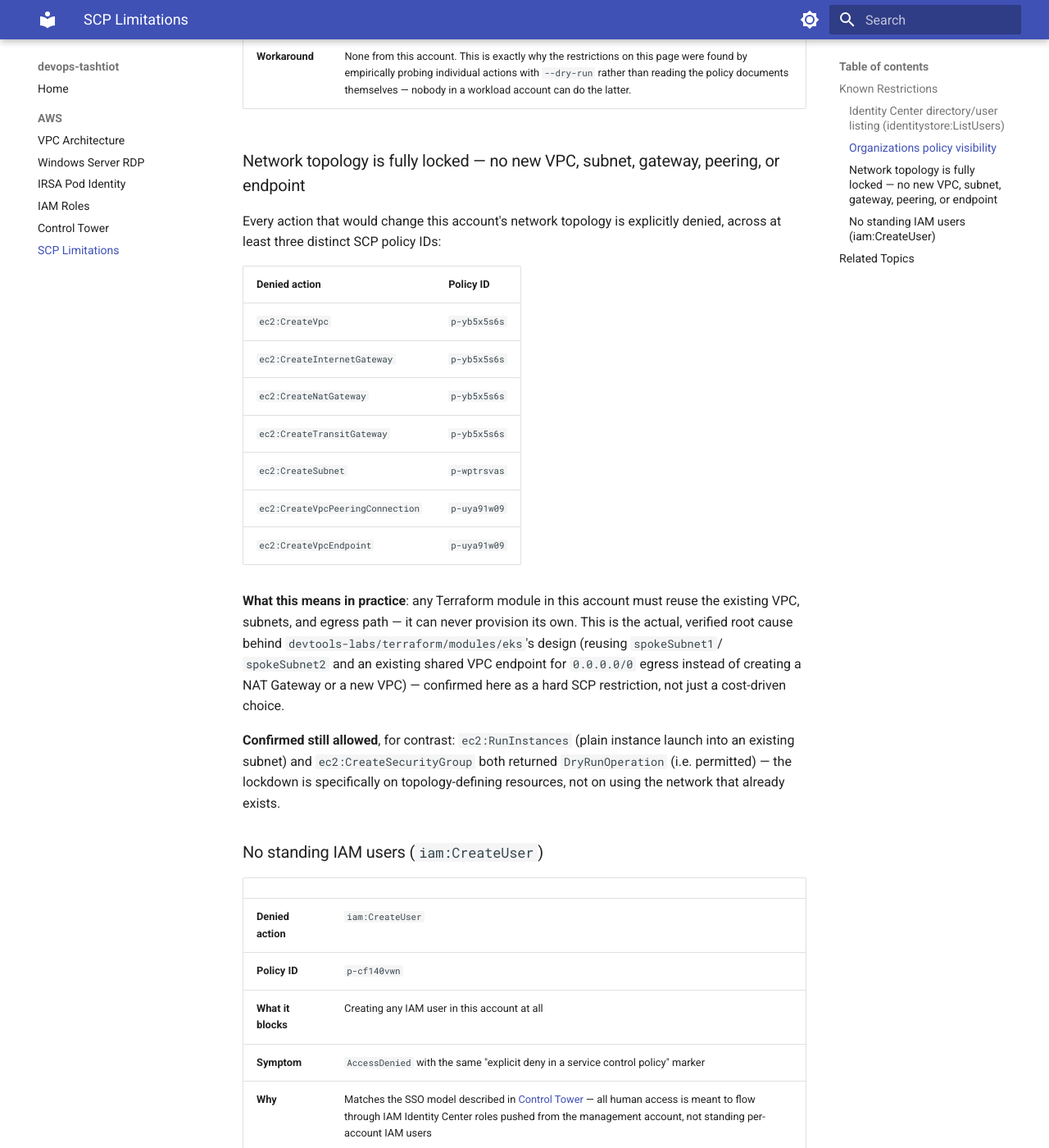
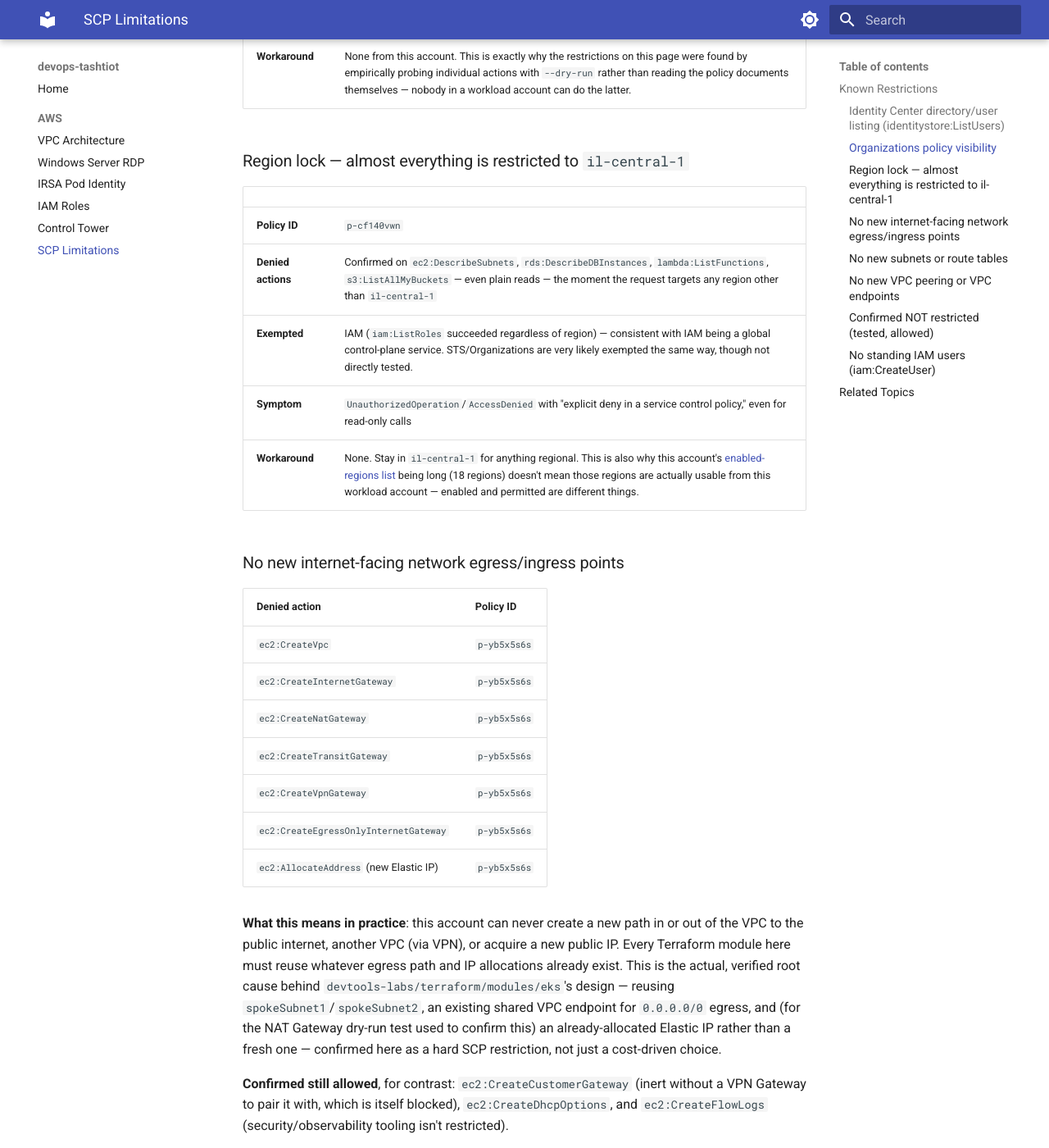
Before and after one commit to devops-tashtiot/devops-tashtiot.github.io, an MkDocs documentation site: the page built from docs-src/aws/scp-limitations.md, in a window 1280 px wide and 1400 px high, scrolled down 1180 px. Shown: the whole window at 82% size. Built offline with MkDocs 1.6.1 and Material for MkDocs 9.7.7, drawn with Linux system fonts in a browser that asks for light colours; some of the changed text lies outside the part shown.

Commit message:
docs: expand SCP findings with region-lock and network-primitive denials

```diff
--- a/docs-src/aws/scp-limitations.md
+++ b/docs-src/aws/scp-limitations.md
@@ -9,9 +9,9 @@ underlying API call, regardless of the caller's own IAM permissions.
 
 Everything below the Identity Center entry was confirmed by direct, safe probing of this
 account — `ec2:*` calls with the `--dry-run` flag (which evaluates permissions/SCPs without ever
-executing the action), and for the one non-dry-run-capable case (`iam:CreateUser`) relying on the
-fact that an explicit deny stops the call before anything is created. No real resource was
-created to produce these findings.
+executing the action), and for non-dry-run-capable calls, relying on the fact that an explicit
+deny stops the call before anything is created or read. No real resource was created and no
+region setting was permanently changed to produce these findings.
 
 ---
 
@@ -35,10 +35,17 @@ created to produce these findings.
 | **Symptom** | `AccessDeniedException: You don't have permissions to access this resource` |
 | **Workaround** | None from this account. This is exactly why the restrictions on this page were found by empirically probing individual actions with `--dry-run` rather than reading the policy documents themselves — nobody in a workload account can do the latter. |
 
-### Network topology is fully locked — no new VPC, subnet, gateway, peering, or endpoint
+### Region lock — almost everything is restricted to `il-central-1`
 
-Every action that would change this account's network topology is explicitly denied, across at
-least three distinct SCP policy IDs:
+| | |
+|---|---|
+| **Policy ID** | `p-cf140vwn` |
+| **Denied actions** | Confirmed on `ec2:DescribeSubnets`, `rds:DescribeDBInstances`, `lambda:ListFunctions`, `s3:ListAllMyBuckets` — even plain reads — the moment the request targets any region other than `il-central-1` |
+| **Exempted** | IAM (`iam:ListRoles` succeeded regardless of region) — consistent with IAM being a global control-plane service. STS/Organizations are very likely exempted the same way, though not directly tested. |
+| **Symptom** | `UnauthorizedOperation`/`AccessDenied` with "explicit deny in a service control policy," even for read-only calls |
+| **Workaround** | None. Stay in `il-central-1` for anything regional. This is also why this account's [enabled-regions list](https://docs.aws.amazon.com/accounts/latest/reference/manage-acct-regions.html) being long (18 regions) doesn't mean those regions are actually usable from this workload account — enabled and permitted are different things. |
+
+### No new internet-facing network egress/ingress points
 
 | Denied action | Policy ID |
 |---|---|
@@ -46,28 +53,55 @@ least three distinct SCP policy IDs:
 | `ec2:CreateInternetGateway` | `p-yb5x5s6s` |
 | `ec2:CreateNatGateway` | `p-yb5x5s6s` |
 | `ec2:CreateTransitGateway` | `p-yb5x5s6s` |
+| `ec2:CreateVpnGateway` | `p-yb5x5s6s` |
+| `ec2:CreateEgressOnlyInternetGateway` | `p-yb5x5s6s` |
+| `ec2:AllocateAddress` (new Elastic IP) | `p-yb5x5s6s` |
+
+**What this means in practice**: this account can never create a new path in or out of the VPC to
+the public internet, another VPC (via VPN), or acquire a new public IP. Every Terraform module
+here must reuse whatever egress path and IP allocations already exist. This is the actual,
+verified root cause behind `devtools-labs/terraform/modules/eks`'s design — reusing
+`spokeSubnet1`/`spokeSubnet2`, an existing shared VPC endpoint for `0.0.0.0/0` egress, and (for
+the NAT Gateway dry-run test used to confirm this) an already-allocated Elastic IP rather than a
+fresh one — confirmed here as a hard SCP restriction, not just a cost-driven choice.
+
+**Confirmed still allowed**, for contrast: `ec2:CreateCustomerGateway` (inert without a VPN
+Gateway to pair it with, which is itself blocked), `ec2:CreateDhcpOptions`, and
+`ec2:CreateFlowLogs` (security/observability tooling isn't restricted).
+
+### No new subnets or route tables
+
+| Denied action | Policy ID |
+|---|---|
 | `ec2:CreateSubnet` | `p-wptrsvas` |
+| `ec2:CreateRouteTable` | `p-wptrsvas` |
+
+Same practical effect as the previous section, one level down: even carving up the *existing* VPC
+further, or adding new routing, is blocked — not just adding new top-level network objects.
+
+### No new VPC peering or VPC endpoints
+
+| Denied action | Policy ID |
+|---|---|
 | `ec2:CreateVpcPeeringConnection` | `p-uya91w09` |
 | `ec2:CreateVpcEndpoint` | `p-uya91w09` |
 
-**What this means in practice**: any Terraform module in this account must reuse the existing
-VPC, subnets, and egress path — it can never provision its own. This is the actual, verified root
-cause behind `devtools-labs/terraform/modules/eks`'s design (reusing `spokeSubnet1`/
-`spokeSubnet2` and an existing shared VPC endpoint for `0.0.0.0/0` egress instead of creating a
-NAT Gateway or a new VPC) — confirmed here as a hard SCP restriction, not just a cost-driven
-choice.
+### Confirmed NOT restricted (tested, allowed)
 
-**Confirmed still allowed**, for contrast: `ec2:RunInstances` (plain instance launch into an
-existing subnet) and `ec2:CreateSecurityGroup` both returned `DryRunOperation` (i.e. permitted) —
-the lockdown is specifically on topology-defining resources, not on using the network that
-already exists.
+To keep this page honest about the actual boundary, not just what's denied — these were tested
+and returned `DryRunOperation` (permitted):
+
+- `ec2:RunInstances` — plain instance launch into an existing subnet, including large/GPU
+  instance types (tested with `p4d.24xlarge`) — no instance-type-based SCP restriction found.
+- `ec2:CreateSecurityGroup`
+- `ec2:CreateCustomerGateway`, `ec2:CreateDhcpOptions`, `ec2:CreateFlowLogs`
 
 ### No standing IAM users (`iam:CreateUser`)
 
 | | |
 |---|---|
 | **Denied action** | `iam:CreateUser` |
-| **Policy ID** | `p-cf140vwn` |
+| **Policy ID** | `p-cf140vwn` (same policy as the region lock above — a combined policy with multiple deny statements, not two separate SCPs) |
 | **What it blocks** | Creating any IAM user in this account at all |
 | **Symptom** | `AccessDenied` with the same "explicit deny in a service control policy" marker |
 | **Why** | Matches the SSO model described in [Control Tower](control-tower.md) — all human access is meant to flow through IAM Identity Center roles pushed from the management account, not standing per-account IAM users |
```
